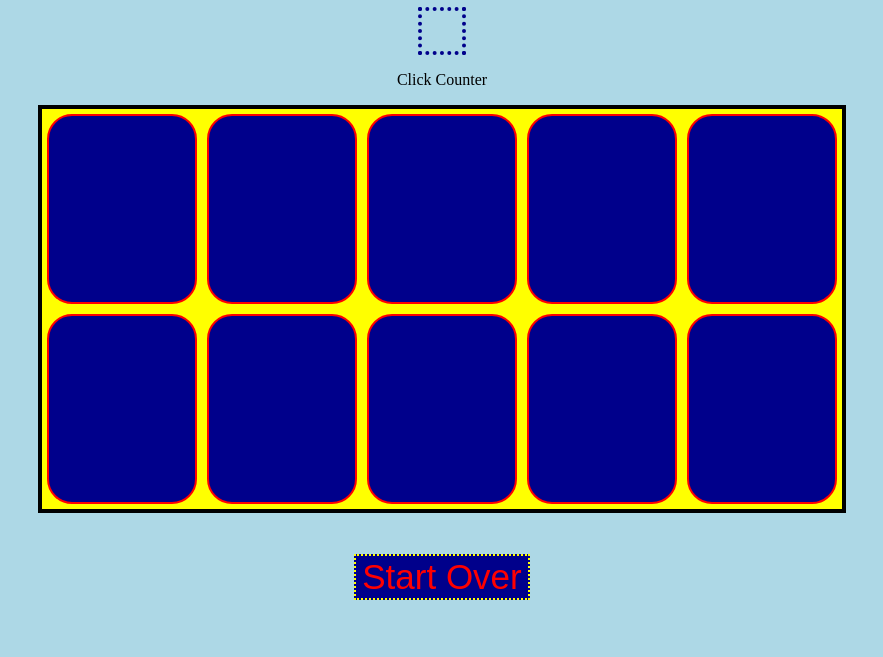
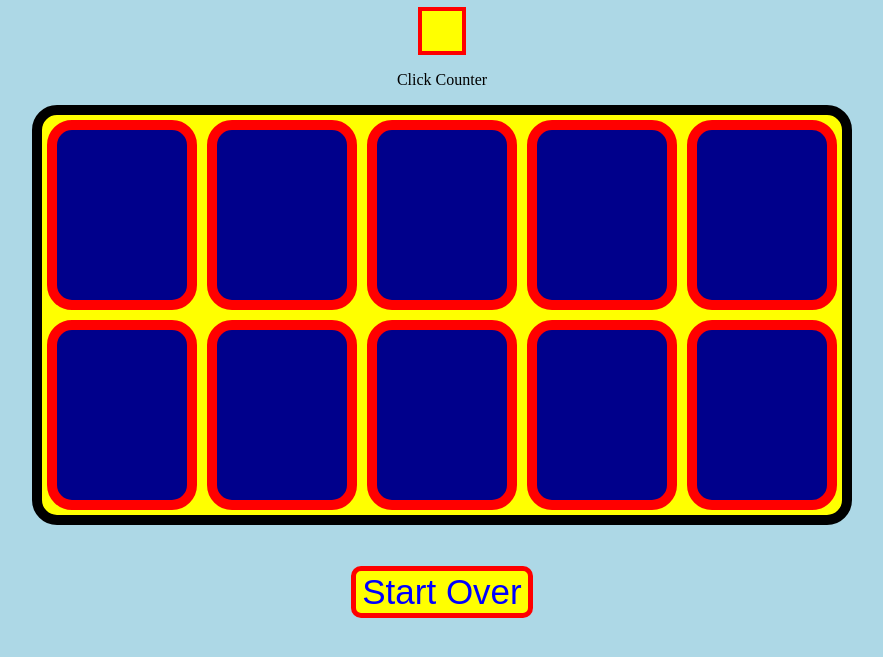
Before and after one commit to sertana/Project1_MemoryGame, a plain HTML site: page memGame.html in a window 1280 px wide. Shown: the part 103-760 px from the top of the page, without its empty margins (198-1081 px from the left). Drawn offline with nearby package versions, Linux system fonts and the light colour scheme.

Commit message:
some minor css

```diff
--- a/memGame.css
+++ b/memGame.css
@@ -1,5 +1,6 @@
 #main-container {
-  border: 4px solid black;
+  border: 10px solid black;
+  border-radius: 25px;
   width: 800px;
   height: 400px;
   margin: 0 auto;
@@ -8,12 +9,14 @@
   background: yellow;
 }
 #counter {
-  border: 4px darkblue dotted;
+  border: 4px solid red;
   width: 40px;
   height: 40px;
   margin: 0 auto;
   text-align: center;
-  color: black;
+  color: darkblue;
+  font-size: 30px;
+  background: yellow;
 }
 .row {
   flex: 1;
@@ -25,7 +28,7 @@
 }
 .cards {
   flex: 1;
-  border: 2px solid red;
+  border: 10px solid red;
   border-radius: 25px;
   margin: 5px;
   background: darkblue;
@@ -73,9 +76,10 @@ p {
   text-align: center;
 }
 button {
-  border: 2px yellow dotted;
+  border: 5px red solid;
   font-size: 35px;
-  background: darkblue;
-  color: red;
+  background: yellow;
+  color: blue;
   margin-top: 25px;
+  border-radius: 10px;
 }
```
